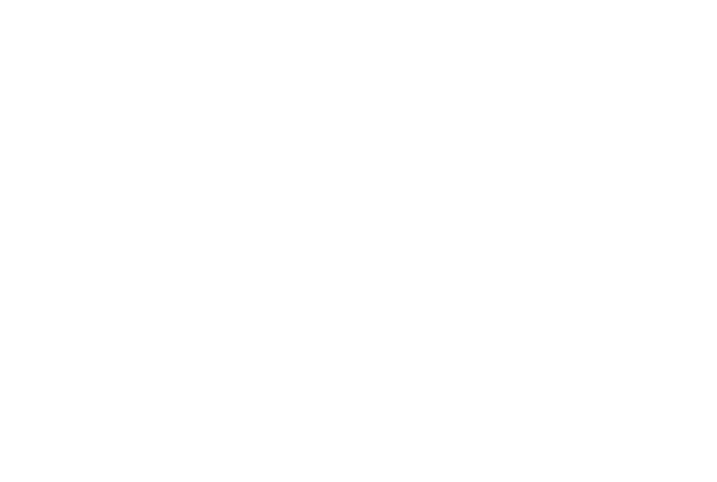
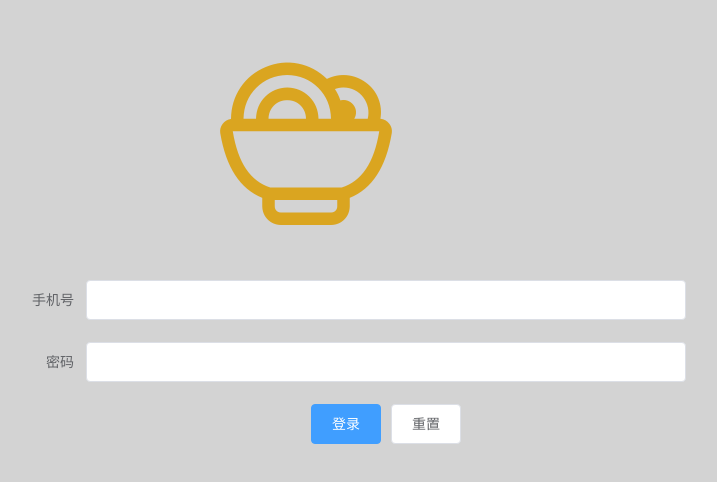
Before and after one commit to Zombie01/zxl01, a Vue app in the folder chileme-cli/: page /login in a window 1280 px wide. Shown: the top 482 px of the page, without its empty margins (334-1051 px from the left). Built offline with nearby package versions, Linux system fonts and the light colour scheme.

Commit message:
登录页前端切图（无交互）

```diff
--- a/chileme-cli/src/router/index.js
+++ b/chileme-cli/src/router/index.js
@@ -15,7 +15,13 @@
     path: '/register',
     name: 'Register',
     component: () => import( '../views/Register.vue')
-  }
+  },
+  // 注册
+  {
+    path: '/login',
+    name: 'Login',
+    component: () => import( '../views/Login.vue')
+  },
 ]
 
 const router = new VueRouter({
--- /dev/null
+++ b/chileme-cli/src/views/Login.vue
@@ -0,0 +1,67 @@
+<template lang="pug">
+    div.login
+        div.inner
+            div.el-icon-food
+            el-form(:model="form",ref="Form",label-width="100px")
+                el-form-item(
+                    label="手机号",
+                    prop="mobeli",
+                    )
+                    el-input(type="text",v-model.number="form.mobeli",autocomplete="off")
+                el-form-item(
+                    label="密码",
+                    prop="password"
+                    )
+                    el-input(type='password',v-model="form.password",autocomplete="off")
+                el-form-item
+                    el-button(type="primary",@click="loginHandle") 登录
+                    el-button(@click="resetForm('Form')") 重置
+</template>
+<script>
+export default {
+    data(){
+        return{
+            form:{
+                mobeli:'',
+                password:''
+            }
+        }
+    },
+    methods:{
+        loginHandle(){
+
+        },
+        resetForm(formName) {
+            this.$refs[formName].resetFields();
+        }
+    }
+}
+</script>
+<style lang="scss" scoped>
+    @mixin flx($dec:culomn){
+    display:flex;
+    flex-direction: $dec;
+}
+.login{
+    @include flx;
+    justify-content: center;
+    align-items: center;
+    height: 100%;
+    background: lightgrey;
+    .inner{
+        width: 50%;
+        height: 90%;
+        .el-icon-food{
+            height: 20%;
+            min-height: 220px;
+            line-height: 220px;
+            font-size: 200px;
+            color: goldenrod;
+        }
+        .el-form{
+            margin:20px auto 0;
+            width:700px;
+        }
+    }
+}
+</style>
```
